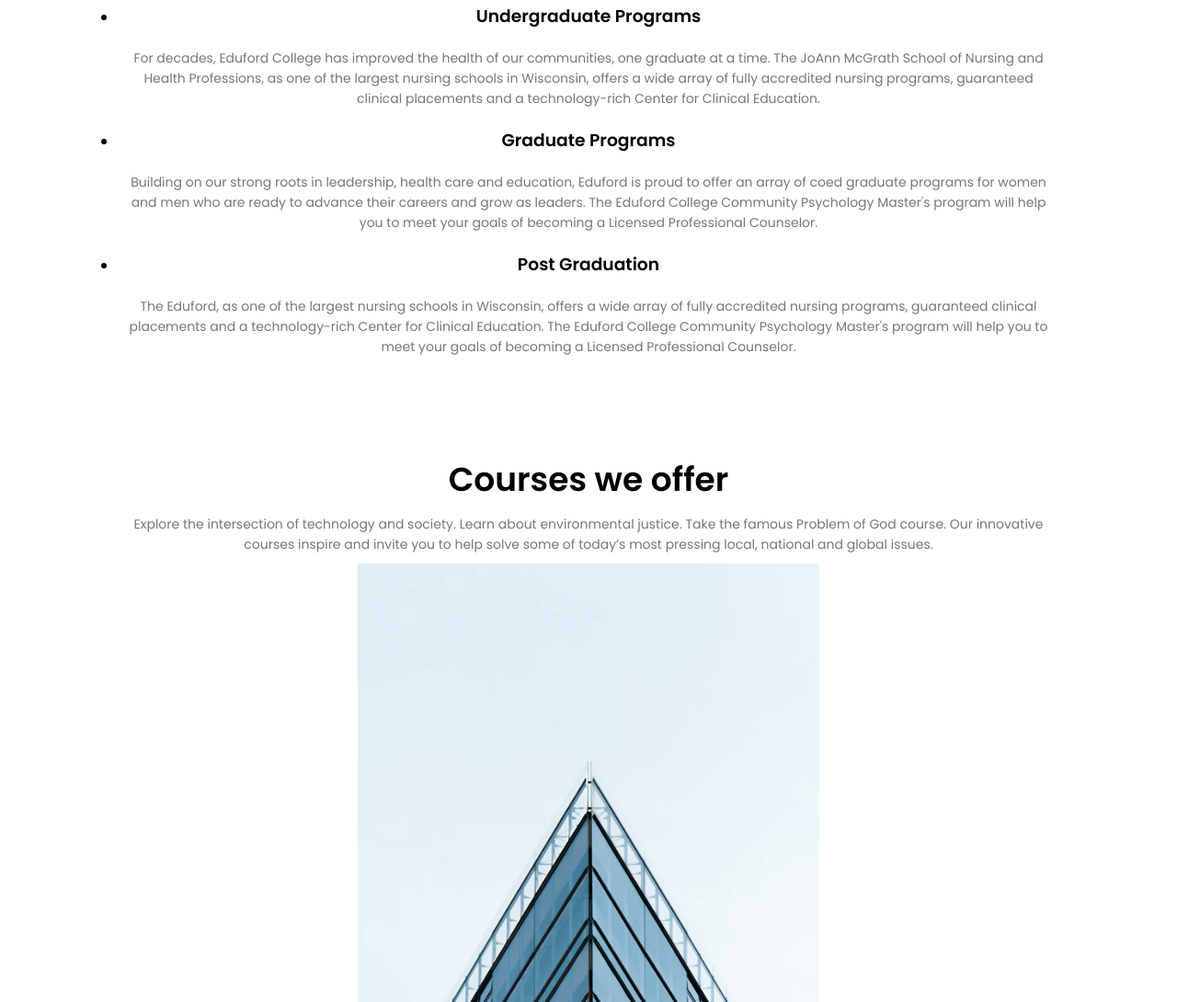
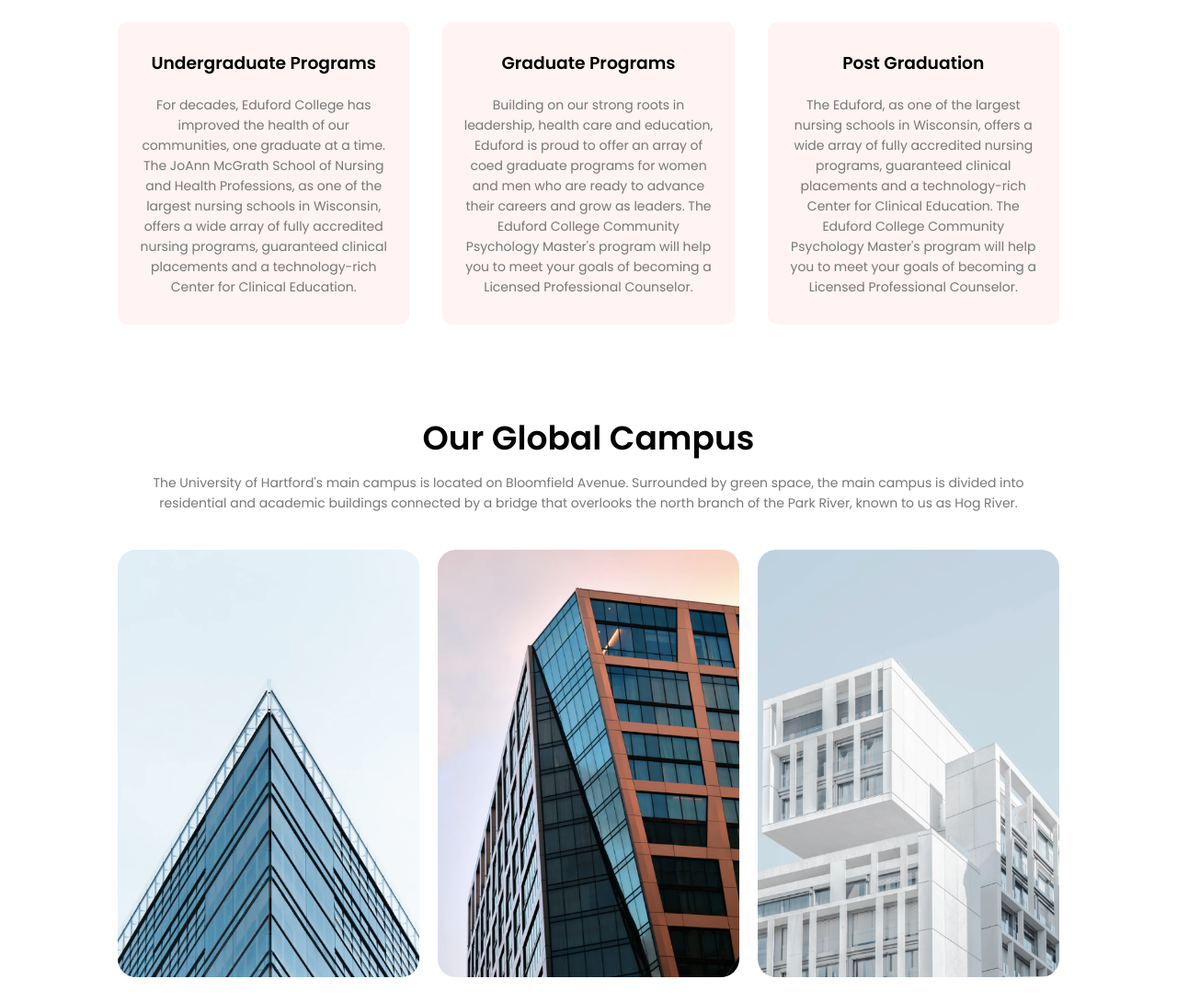
Before and after one commit to gabrielayresdev/Eduford, a plain HTML site: page index.html in a window 1280 px wide. Shown: the part 1022-2112 px from the top of the page at 92% size. Drawn offline with Linux system fonts and the light colour scheme.

Commit message:
Sintaxe padronizada da homepage

```diff
--- a/index.html
+++ b/index.html
@@ -49,56 +49,56 @@
             <p class="texto__secao">Explore the intersection of technology and society. Learn about environmental
                 justice. Take the famous Problem of God course. Our innovative courses inspire and invite you to help
                 solve some of today’s most pressing local, national and global issues.</p>
-            <ul class="cursos-lista">
-                <li class="list__itens">
+            <div class="cursos__row">
+                <div class="cursos__col">
                     <h3 class="box__titulo">Undergraduate Programs</h3>
                     <p class="box__texto">For decades, Eduford College has improved the health of our communities, one
                         graduate at a time. The JoAnn McGrath School of Nursing and Health Professions, as one of the
                         largest nursing schools in Wisconsin, offers a wide array of fully accredited nursing programs,
                         guaranteed clinical placements and a technology-rich Center for Clinical Education.</p>
-                </li>
-                <li class="list__itens">
+                </div>
+                <div class="cursos__col">
                     <h3 class="box__titulo">Graduate Programs</h3>
                     <p class="box__texto">Building on our strong roots in leadership, health care and education, Eduford
                         is proud to offer an array of coed graduate programs for women and men who are ready to advance
                         their careers and grow as leaders. The Eduford College Community Psychology Master's program
                         will help you to meet your goals of becoming a Licensed Professional Counselor.</p>
-                </li>
-                <li class="list__itens">
+                </div>
+                <div class="cursos__col">
                     <h3 class="box__titulo">Post Graduation</h3>
                     <p class="box__texto">The Eduford, as one of the largest nursing schools in Wisconsin, offers a wide
                         array of fully accredited nursing programs, guaranteed clinical placements and a technology-rich
                         Center for Clinical Education. The Eduford College Community Psychology Master's program will
                         help you to meet your goals of becoming a Licensed Professional Counselor.</p>
-                </li>
-            </ul>
+                </div>
+            </div>
         </section>
 
         <section class="campus">
-            <h2 class="titulo__secao">Courses we offer</h2>
-            <p class="texto__secao">Explore the intersection of technology and society. Learn about environmental
-                justice. Take the famous Problem of God course. Our innovative courses inspire and invite you to help
-                solve some of today’s most pressing local, national and global issues.</p>
-            <ul class="campus-lista">
-                <li class="campus__itens">
+            <h2 class="titulo__secao">Our Global Campus</h2>
+            <p class="texto__secao">The University of Hartford's main campus is located on Bloomfield Avenue. Surrounded
+                by green space, the main campus is divided into residential and academic buildings connected by a bridge
+                that overlooks the north branch of the Park River, known to us as Hog River.</p>
+            <div class="campus__row">
+                <div class="campus__col">
                     <img src="images/london.png" alt="Campus em Londres">
-                    <div class="campus__itens--coberto">
+                    <div class="campus__col--coberto">
                         <h3>London</h3>
                     </div>
-                </li>
-                <li class="campus__itens">
+                </div>
+                <div class="campus__col">
                     <img src="images/newyork.png" alt="Campus em Nova York">
-                    <div class="campus__itens--coberto">
+                    <div class="campus__col--coberto">
                         <h3>New York</h3>
                     </div>
-                </li>
-                <li class="campus__itens">
+                </div>
+                <div class="campus__col">
                     <img src="images/washington.png" alt="Campus em Washington">
-                    <div class="campus__itens--coberto">
+                    <div class="campus__col--coberto">
                         <h3>Washington</h3>
                     </div>
-                </li>
-            </ul>
+                </div>
+            </div>
         </section>
         <section class="facilities">
             <h2 class="titulo__secao">Our Facilities</h2>
```
